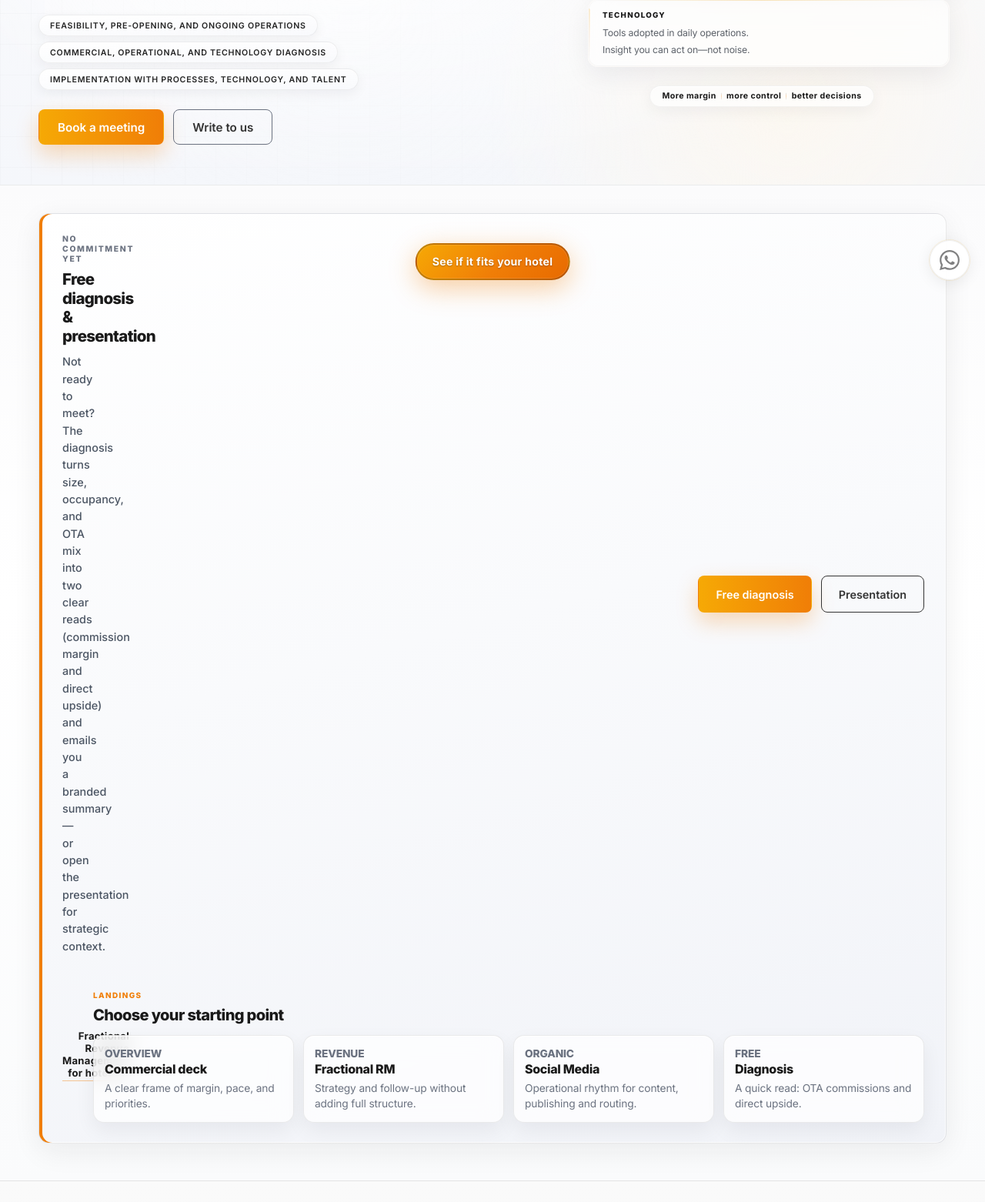
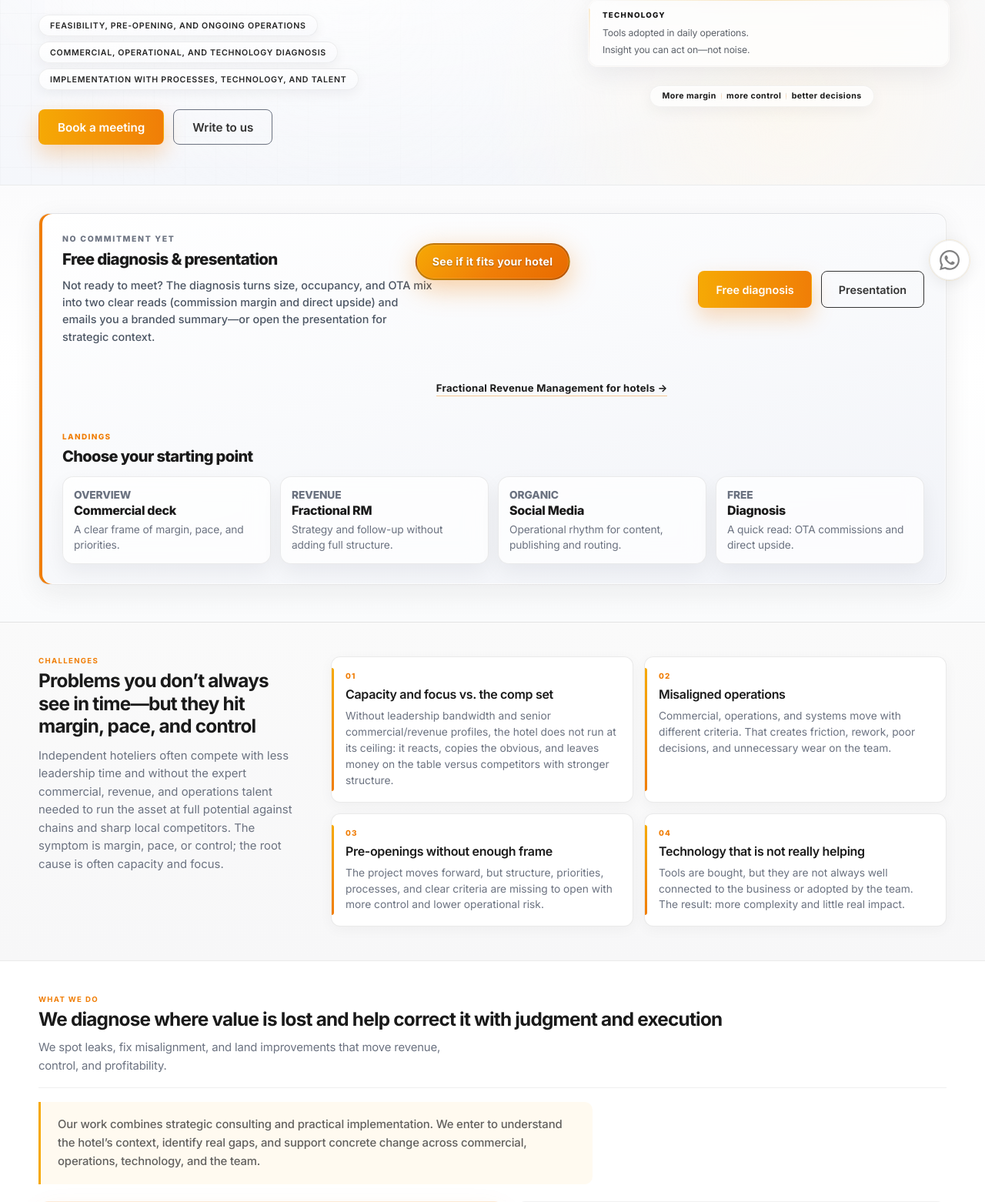
Before and after one commit to eljorgeflores/dragonneapp, a FastAPI app: page /hotels in a window 1280 px wide. Shown: the part 416-1978 px from the top of the page at 77% size. Run offline with FastAPI, Linux system fonts and the light colour scheme; parts of the project's set-up code (start-up, migrations or seed data) failed here and were passed over.

Commit message:
fix(hoteles): router no rompe el funnel
Hace el bloque de landings full-width dentro del grid para evitar compresión del copy.

Made-with: Cursor

```diff
--- a/templates/partials/vertical_landing_hospitality_main.html
+++ b/templates/partials/vertical_landing_hospitality_main.html
@@ -560,6 +560,8 @@
 
   /* Hub de servicios (landings) dentro de /hoteles */
   .vl-h-router{margin:18px 0 0}
+  /* Dentro del funnel (grid 2 cols), el router debe ser full-width para no comprimir el copy */
+  .vl-h-hero-funnel__inner .vl-h-router{grid-column:1 / -1}
   .vl-h-router__kicker{margin:0 0 8px;font-size:.62rem;font-weight:800;letter-spacing:.14em;text-transform:uppercase;color:var(--accent)}
   .vl-h-router__title{margin:0 0 14px;font-size:clamp(1.05rem,2.2vw,1.25rem);font-weight:800;letter-spacing:-.032em;line-height:1.2;color:var(--dark)}
   .vl-h-router__grid{display:grid;gap:12px;grid-template-columns:1fr}
```
